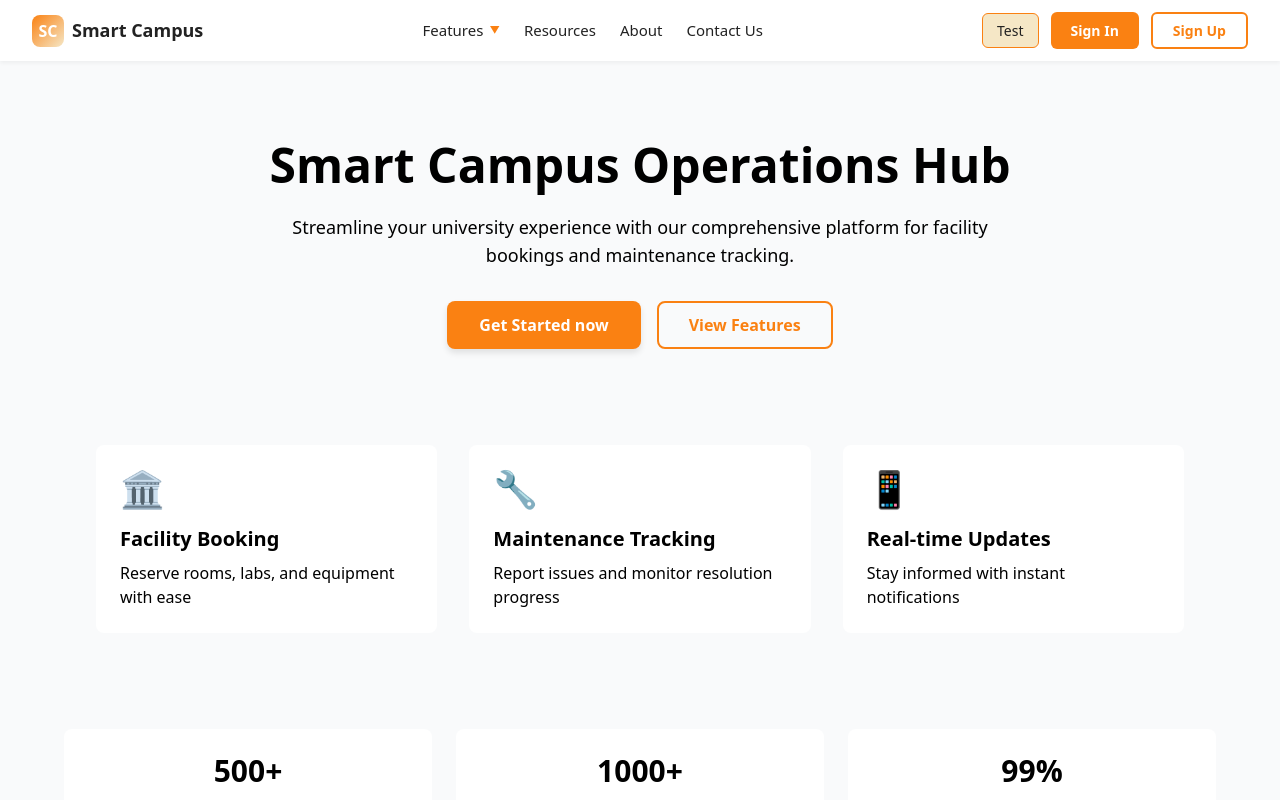
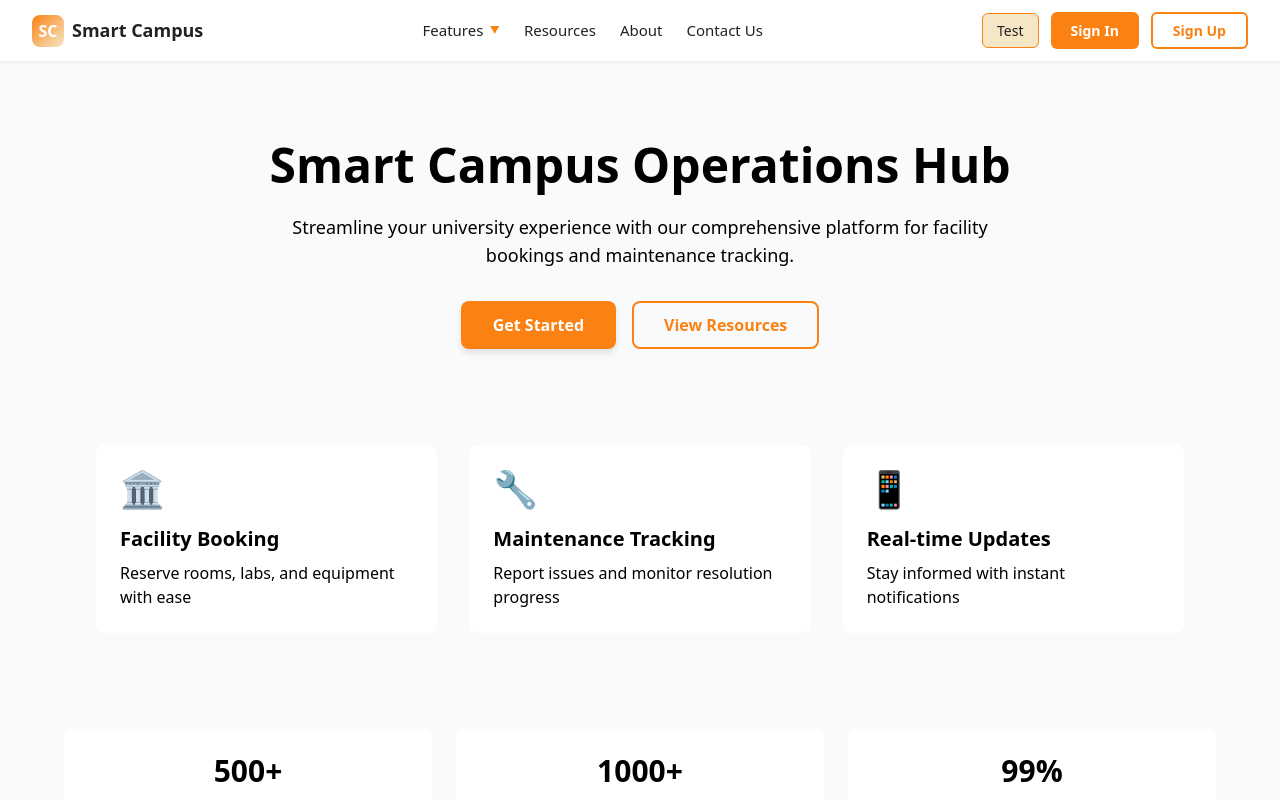
Before and after one commit to KulanyaLisaldi/it3030-paf-2026-smart-campus-groupXX, a React (Vite) app in the folder client/: page / in a window 1280 px wide. Shown: the top 800 px of the page. Built offline with nearby package versions, Linux system fonts and the light colour scheme.

Commit message:
Updated hero after checking

```diff
--- a/client/src/components/Hero.jsx
+++ b/client/src/components/Hero.jsx
@@ -59,14 +59,14 @@ const Hero = () => {
               onMouseEnter={(e) => handleGetStartedHover(e, true)}
               onMouseLeave={(e) => handleGetStartedHover(e, false)}
             >
-              Get Started now
+              Get Started
             </button>
             <button
               style={viewResourcesButtonStyle}
               onMouseEnter={(e) => handleViewResourcesHover(e, true)}
               onMouseLeave={(e) => handleViewResourcesHover(e, false)}
             >
-              View Features
+              View Resources
             </button>
           </div>
         </div>
```
